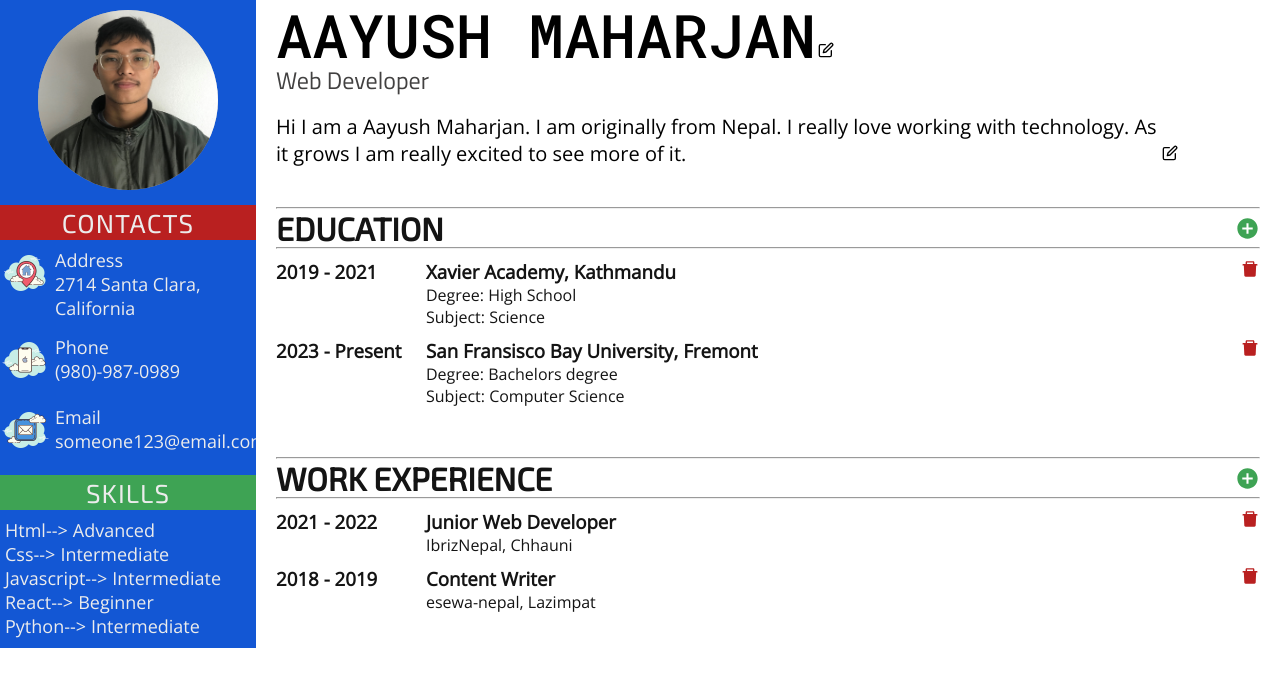
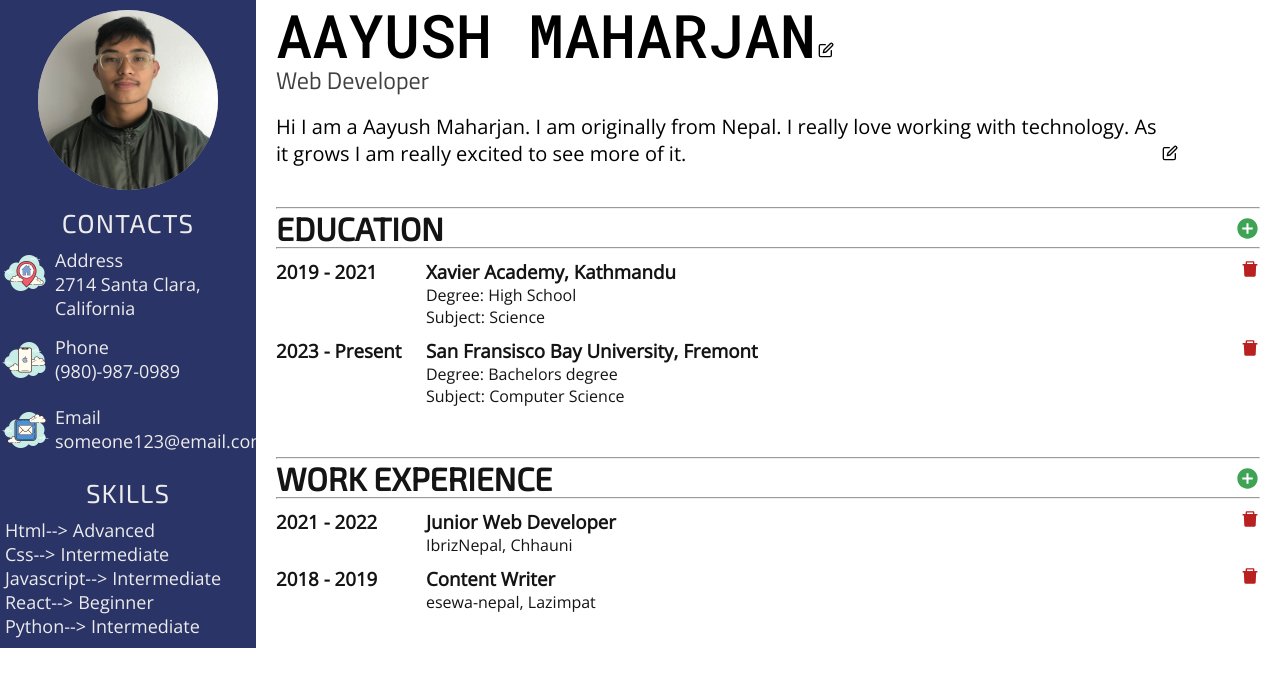
Before and after one commit to Aayush99910/Cv-Generator, a React (Vite) app: page / in a window 1280 px wide. Shown: the top 686 px of the page. Built offline with nearby package versions, Linux system fonts and the light colour scheme.

Commit message:
adding new background color and font styles

```diff
--- a/src/components/LeftSide/Leftside.css
+++ b/src/components/LeftSide/Leftside.css
@@ -1,6 +1,6 @@
 .left-container {
     width: var(--large-device-left-container-width);
-    background-color: rgb(19, 87, 212);
+    background-color: var(--left-container-bg-color);
     color: rgb(214, 212, 212);
 }
 
@@ -10,7 +10,7 @@
     letter-spacing: 1px;
     text-align: center;
     font-weight: 400;
-    background-color: var(--red-color);
+    background-color: var(--h3-background-color);
     color: rgb(236, 236, 236);
     margin-bottom: 8px;
 }
@@ -34,9 +34,6 @@
     margin-top: 15px;
 }
 
-.skill-container h3 {
-    background-color: var(--green-color);
-}
 
 .skill-container {
     margin-bottom: 10px;
```
